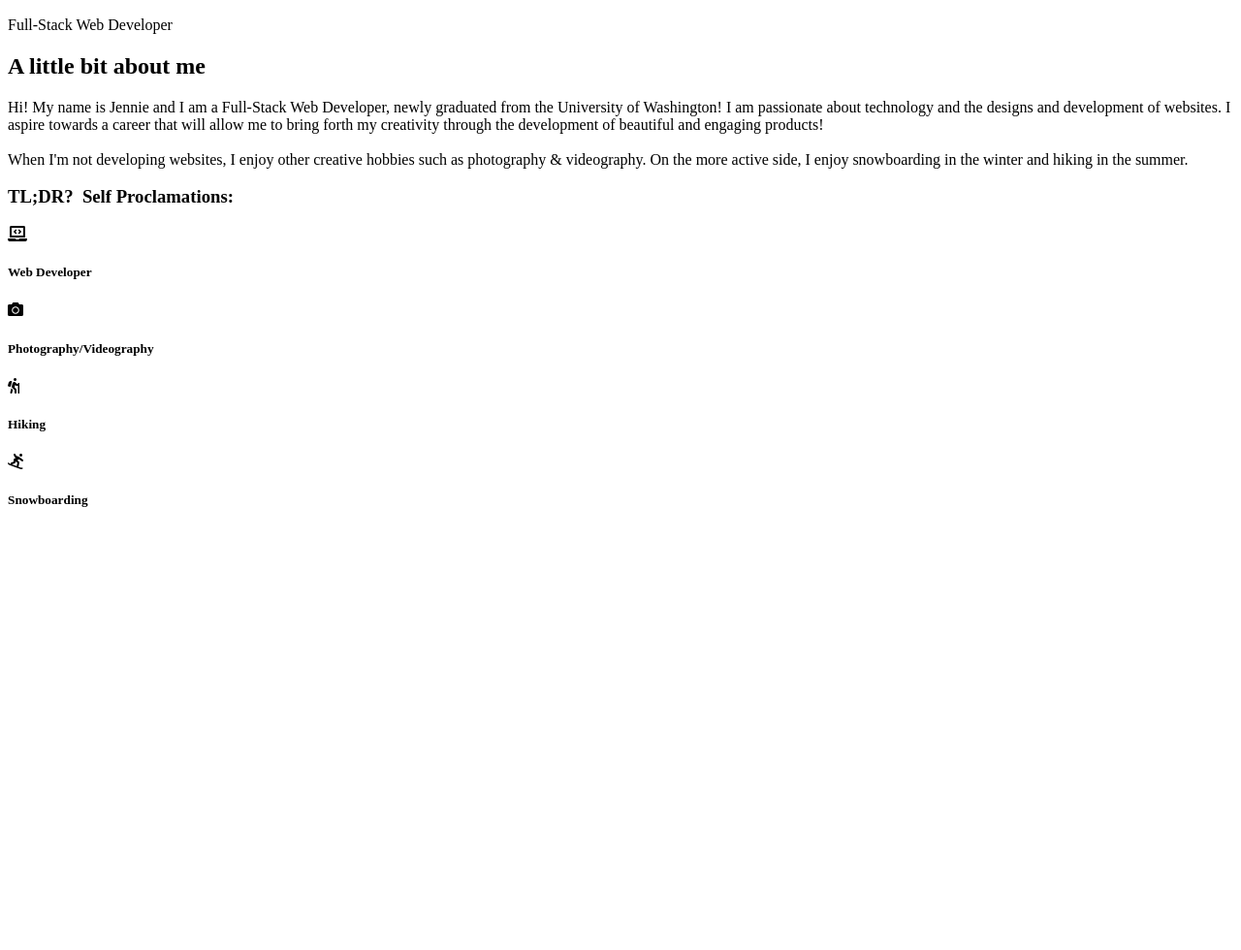
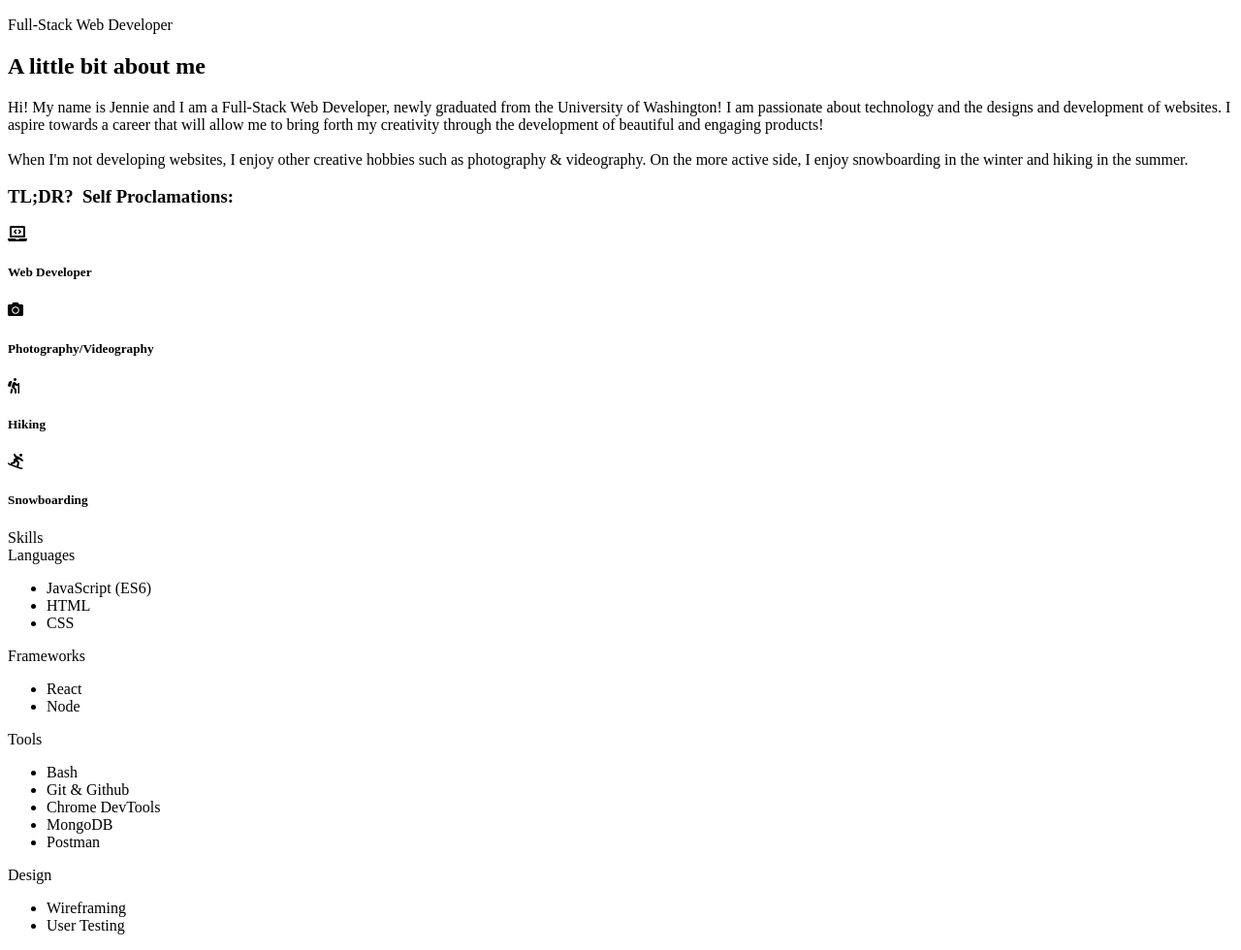
Before and after one commit to JKGills12/Portfolio_v2, a plain HTML site: page index.html in a window 1280 px wide. Shown: the part 110-1090 px from the top of the page at 97% size. Before the commit the page ends 800 px from the top, so only its background shows below. Drawn offline with Linux system fonts and the light colour scheme.

Commit message:
added skills content

```diff
--- a/index.html
+++ b/index.html
@@ -25,6 +25,7 @@
     When I'm not developing websites, I enjoy other creative hobbies such as photography & videography. On the more
     active side, I enjoy snowboarding in the winter and hiking in the summer.
   </p>
+
   <div id="tl-dr">
     <h3>TL;DR?&nbsp;&nbsp;Self Proclamations:</h3>
     <div class="tldr-proc">
@@ -50,6 +51,37 @@
     </div>
     <h5>Snowboarding</h5>
   </div>
+
+  <div class="section__title">Skills</div>
+  <div class="section__content"></div>
+  <div class="skillz"></div>
+  <div class="skillz__category__label">Languages</div>
+  <ul>
+    <li class="skillz__category__item">JavaScript (ES6)</li>
+    <li class="skillz__category__item">HTML</li>
+    <li class="skillz__category__item">CSS</li>
+  </ul>
+
+  <div class="skillz__category__label">Frameworks</div>
+  <ul>
+    <li class="skillz__category__item">React</li>
+    <li class="skillz__category__item">Node</li>
+  </ul>
+
+  <div class="skillz__category__label">Tools</div>
+  <ul>
+    <li class="skillz__category__item">Bash</li>
+    <li class="skillz__category__item">Git & Github</li>
+    <li class="skillz__category__item">Chrome DevTools</li>
+    <li class="skillz__category__item">MongoDB</li>
+    <li class="skillz__category__item">Postman</li>
+  </ul>
+
+  <div class="skillz__category__label">Design</div>
+  <ul>
+    <li class="skillz__category__item">Wireframing</li>
+    <li class="skillz__category__item">User Testing</li>
+  </ul>
 </body>
 
 </html>
```
